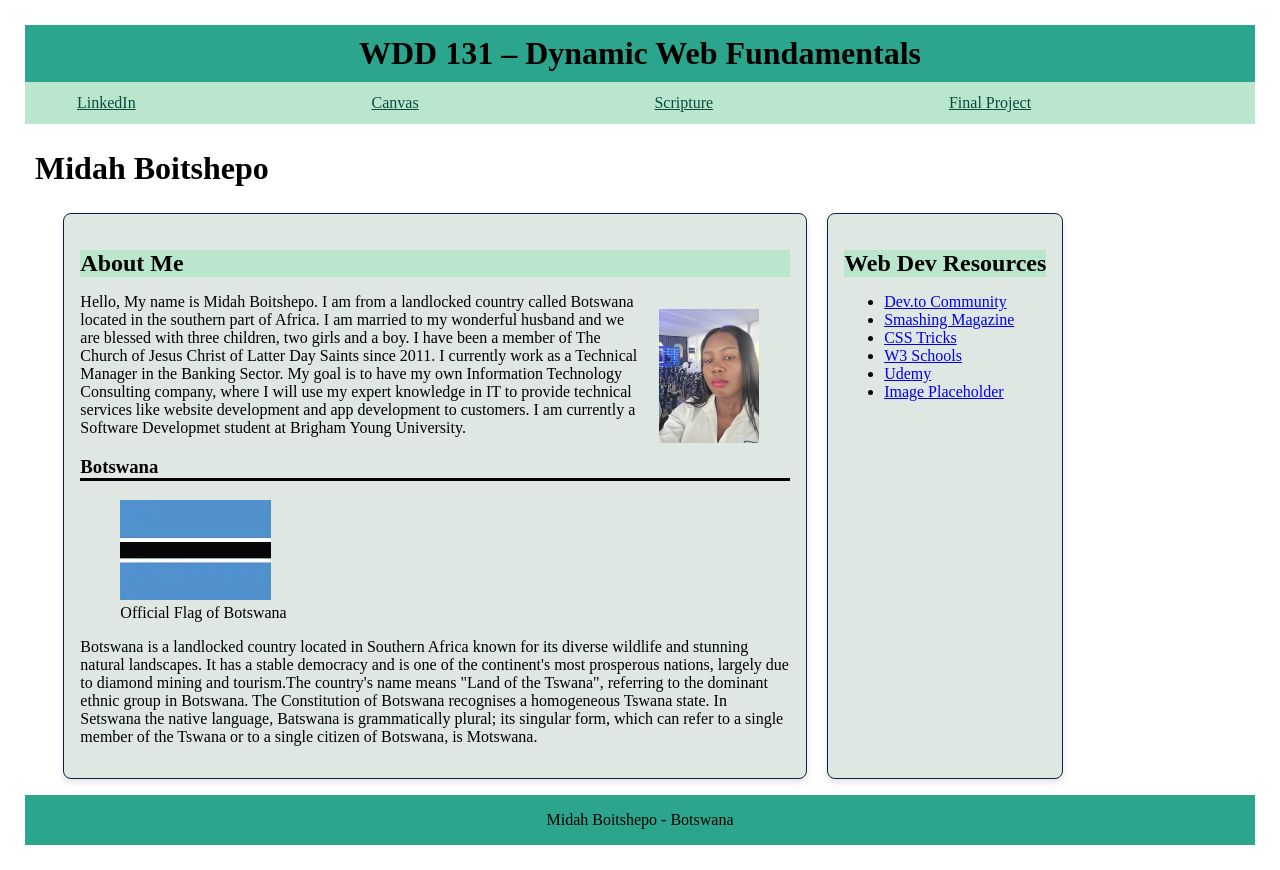
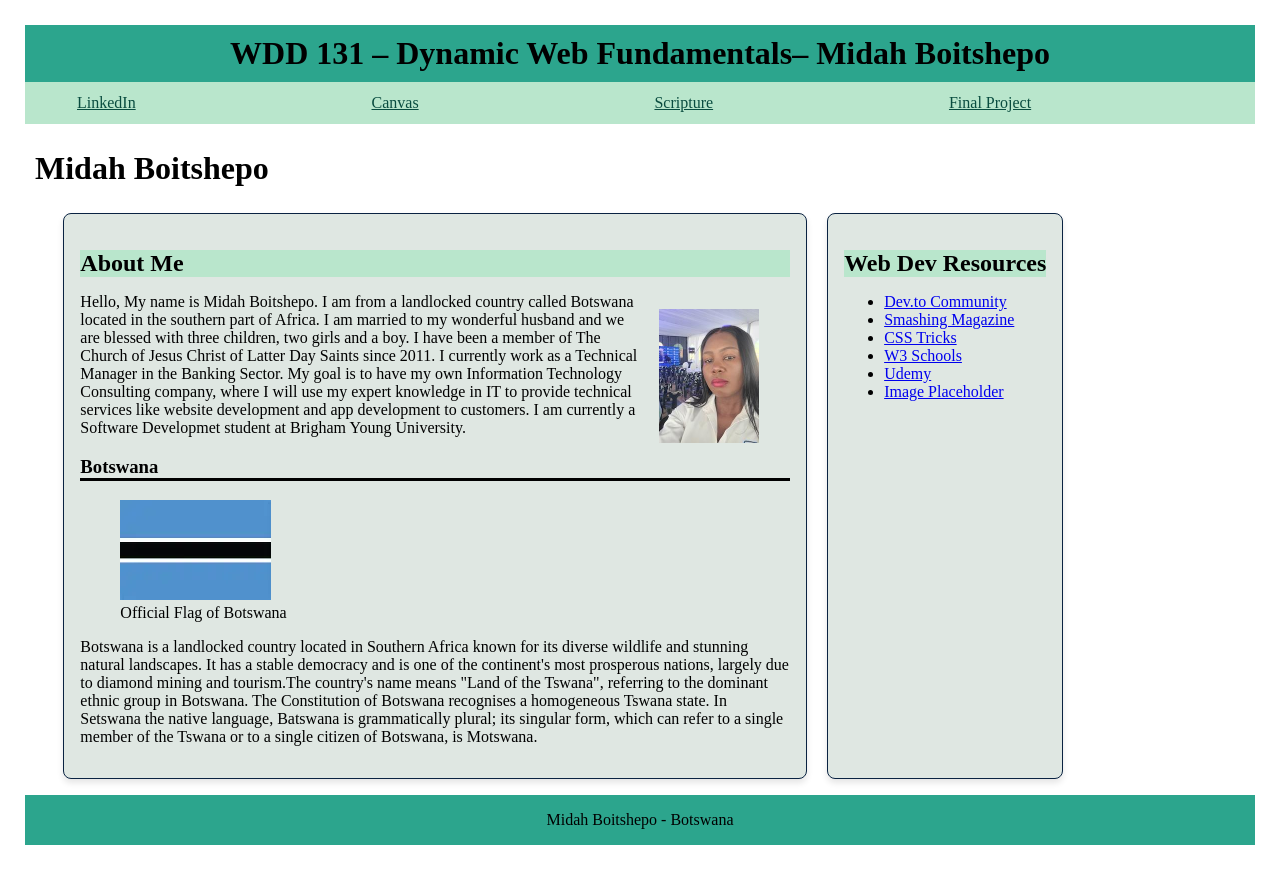
Before and after one commit to midahboitshepo/wdd131, a plain HTML site: page index.html in a window 1280 px wide. Drawn offline with Linux system fonts and the light colour scheme.

Commit message:
Student name

```diff
--- a/index.html
+++ b/index.html
@@ -21,7 +21,8 @@
 <body>
     <header>
         <span id="course-title">
-            <h1>WDD 131 – Dynamic Web Fundamentals</h1>
+            <h1>WDD 131 – Dynamic Web Fundamentals– Midah Boitshepo</title>
+            </h1>
         </span>
         <nav>
             <ul class="navigation">
```
